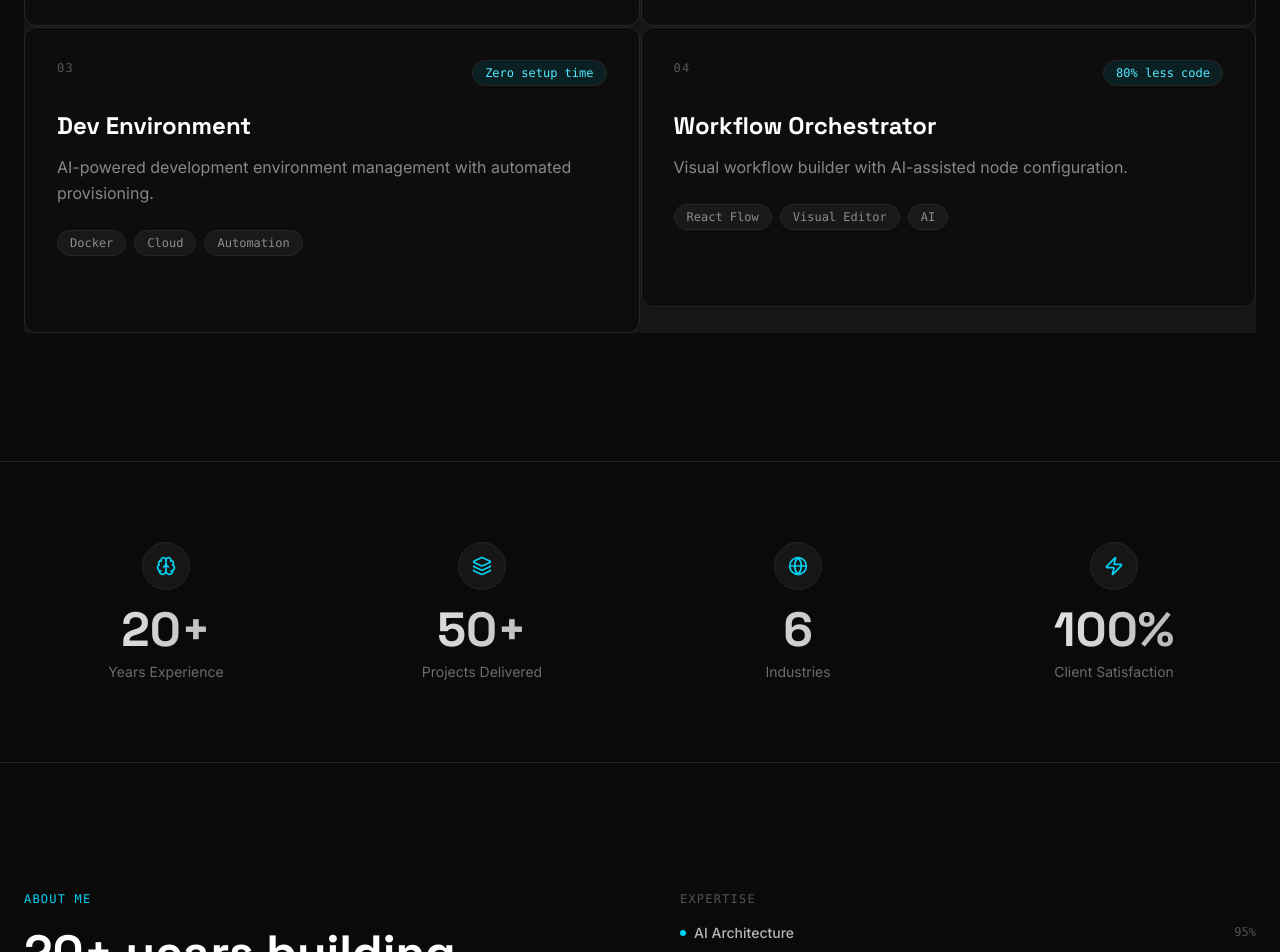
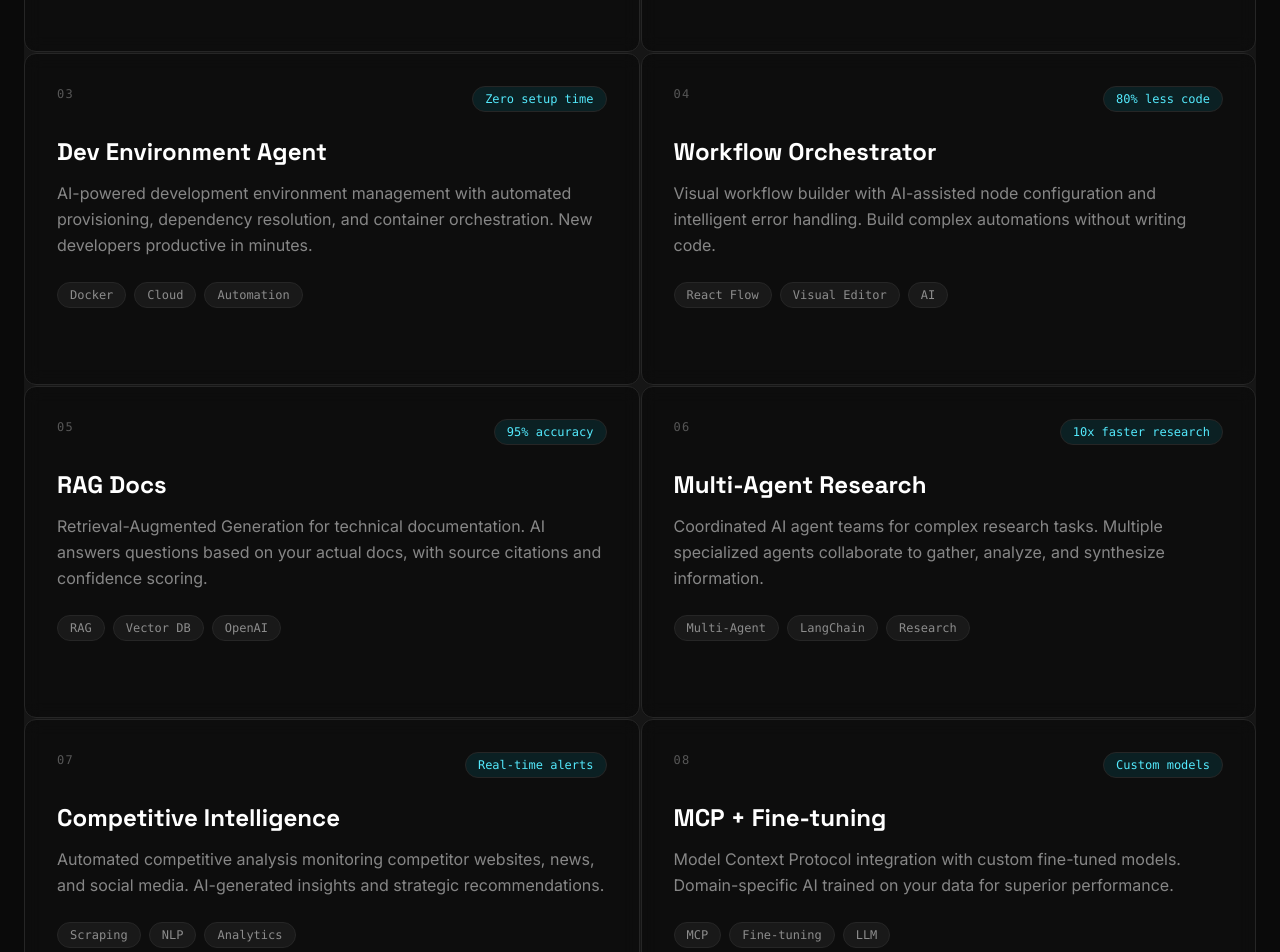
Before and after one commit to AnPod/andrej-portfolio-v2, a Next.js app: page / in a window 1280 px wide. Shown: the part 1440-2392 px from the top of the page. Built offline with nearby package versions, Linux system fonts and the light colour scheme; a web font is replaced by a local one.

Commit message:
Add all 8 showcase projects with detailed descriptions and use cases

```diff
--- a/app/page.tsx
+++ b/app/page.tsx
@@ -41,30 +41,58 @@ const projects = [
   {
     id: 1,
     title: "Code Review Agent",
-    description: "AI-powered code review with inline suggestions and automated quality gates.",
+    description: "AI-powered code review with inline suggestions, security scanning, and automated quality gates. Reduces manual review time while catching bugs early.",
     tags: ["TypeScript", "AI", "GitHub API"],
     metric: "40% faster reviews"
   },
   {
     id: 2,
     title: "Human-in-the-Loop",
-    description: "Smart approval workflows with AI suggestions and human oversight controls.",
+    description: "Smart approval workflows with AI confidence scoring and human oversight controls. Escalates uncertain decisions to humans while automating routine approvals.",
     tags: ["React", "Workflow", "AI"],
     metric: "3x throughput"
   },
   {
     id: 3,
-    title: "Dev Environment",
-    description: "AI-powered development environment management with automated provisioning.",
+    title: "Dev Environment Agent",
+    description: "AI-powered development environment management with automated provisioning, dependency resolution, and container orchestration. New developers productive in minutes.",
     tags: ["Docker", "Cloud", "Automation"],
     metric: "Zero setup time"
   },
   {
     id: 4,
     title: "Workflow Orchestrator",
-    description: "Visual workflow builder with AI-assisted node configuration.",
+    description: "Visual workflow builder with AI-assisted node configuration and intelligent error handling. Build complex automations without writing code.",
     tags: ["React Flow", "Visual Editor", "AI"],
     metric: "80% less code"
+  },
+  {
+    id: 5,
+    title: "RAG Docs",
+    description: "Retrieval-Augmented Generation for technical documentation. AI answers questions based on your actual docs, with source citations and confidence scoring.",
+    tags: ["RAG", "Vector DB", "OpenAI"],
+    metric: "95% accuracy"
+  },
+  {
+    id: 6,
+    title: "Multi-Agent Research",
+    description: "Coordinated AI agent teams for complex research tasks. Multiple specialized agents collaborate to gather, analyze, and synthesize information.",
+    tags: ["Multi-Agent", "LangChain", "Research"],
+    metric: "10x faster research"
+  },
+  {
+    id: 7,
+    title: "Competitive Intelligence",
+    description: "Automated competitive analysis monitoring competitor websites, news, and social media. AI-generated insights and strategic recommendations.",
+    tags: ["Scraping", "NLP", "Analytics"],
+    metric: "Real-time alerts"
+  },
+  {
+    id: 8,
+    title: "MCP + Fine-tuning",
+    description: "Model Context Protocol integration with custom fine-tuned models. Domain-specific AI trained on your data for superior performance.",
+    tags: ["MCP", "Fine-tuning", "LLM"],
+    metric: "Custom models"
   }
 ];
 
```
